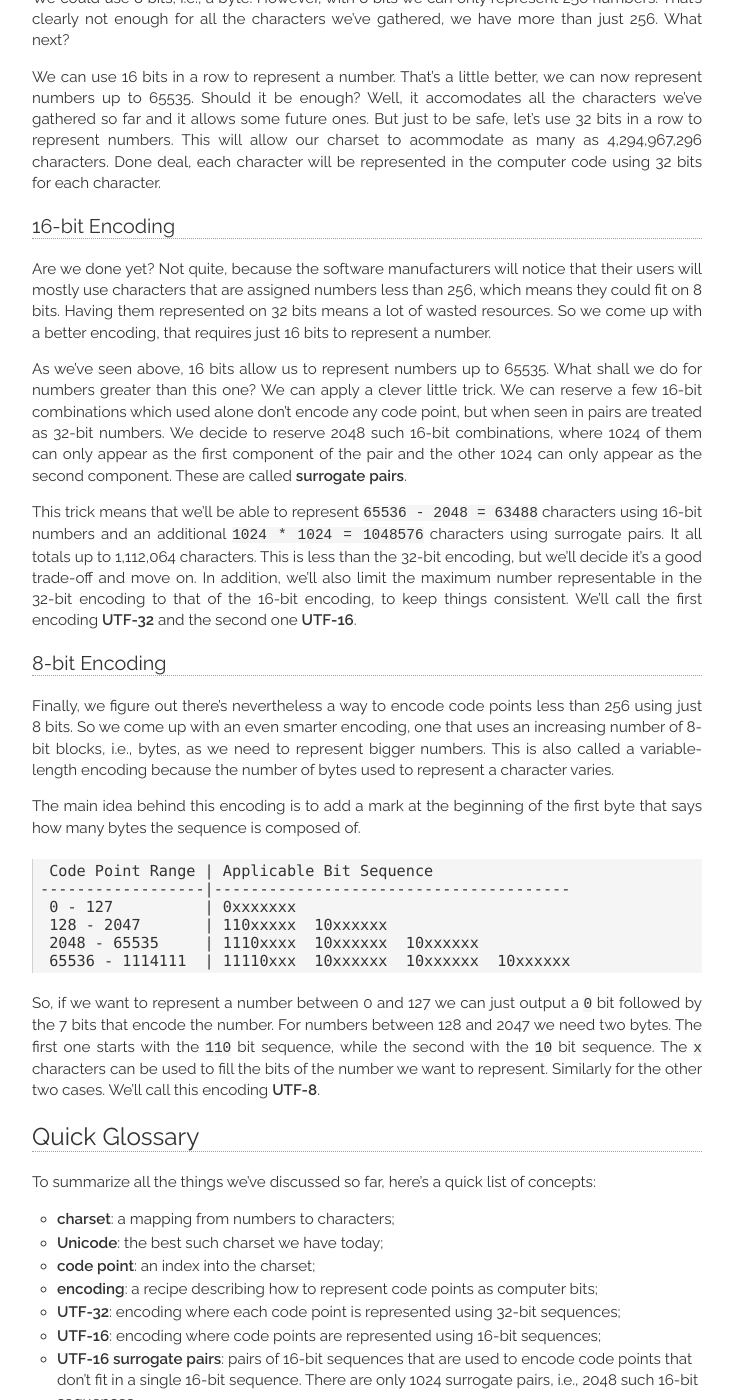
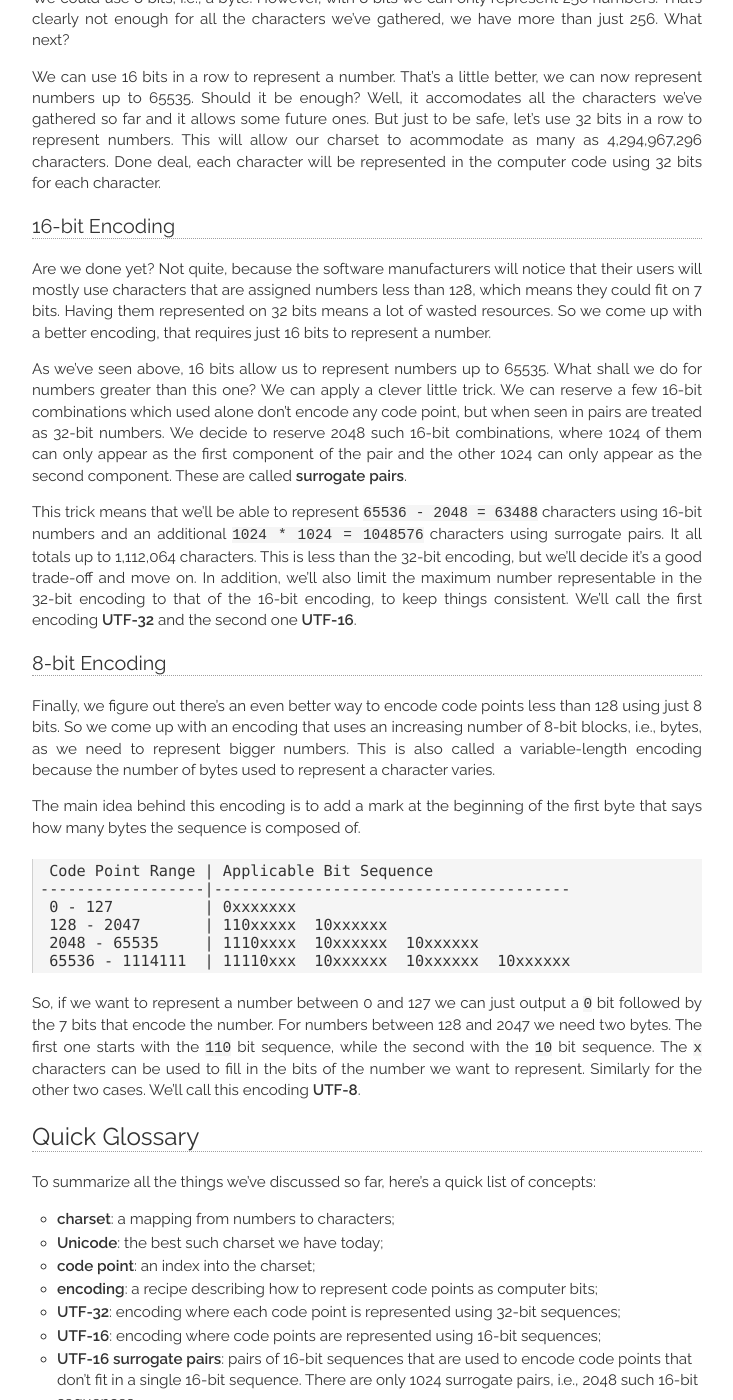
Before and after one commit to igstan/igstan.ro, a Jekyll site: the page built from _posts/2017-06-06-unicode-vs-utf-8.md, in a window 1280 px wide and 1400 px high, scrolled down 1251 px. Shown: the whole window, without its empty margins (273-1006 px from the left). Built offline with Jekyll 4.4.1, drawn with Linux system fonts in a browser that asks for light colours; some web fonts are replaced; Markdown is read by kramdown in place of the engine named in the settings; comment, search, counter and statistics services are not loaded.

Commit message:
Motivate UTF-8 by the need to efficiently encode 7-, not 8-, bit characters

````diff
--- a/_posts/2017-06-06-unicode-vs-utf-8.md
+++ b/_posts/2017-06-06-unicode-vs-utf-8.md
@@ -32,7 +32,7 @@ We can use 16 bits in a row to represent a number. That's a little better, we ca
 
 ### 16-bit Encoding
 
-Are we done yet? Not quite, because the software manufacturers will notice that their users will mostly use characters that are assigned numbers less than 256, which means they could fit on 8 bits. Having them represented on 32 bits means a lot of wasted resources. So we come up with a better encoding, that requires just 16 bits to represent a number.
+Are we done yet? Not quite, because the software manufacturers will notice that their users will mostly use characters that are assigned numbers less than 128, which means they could fit on 7 bits. Having them represented on 32 bits means a lot of wasted resources. So we come up with a better encoding, that requires just 16 bits to represent a number.
 
 As we've seen above, 16 bits allow us to represent numbers up to 65535. What shall we do for numbers greater than this one? We can apply a clever little trick. We can reserve a few 16-bit combinations which used alone don't encode any code point, but when seen in pairs are treated as 32-bit numbers. We decide to reserve 2048 such 16-bit combinations, where 1024 of them can only appear as the first component of the pair and the other 1024 can only appear as the second component. These are called <strong>surrogate pairs</strong>.
 
@@ -40,10 +40,9 @@ This trick means that we'll be able to represent `65536 - 2048 = 63488` characte
 
 ### 8-bit Encoding
 
-Finally, we figure out there's nevertheless a way to encode code points less than 256 using just 8 bits. So we come up with an even smarter encoding, one that uses an increasing number of 8-bit blocks, i.e., bytes, as we need to represent bigger numbers. This is also called a variable-length encoding because the number of bytes used to represent a character varies.
+Finally, we figure out there's an even better way to encode code points less than 128 using just 8 bits. So we come up with an encoding that uses an increasing number of 8-bit blocks, i.e., bytes, as we need to represent bigger numbers. This is also called a variable-length encoding because the number of bytes used to represent a character varies.
 
 The main idea behind this encoding is to add a mark at the beginning of the first byte that says how many bytes the sequence is composed of.
-
 
 ```
  Code Point Range | Applicable Bit Sequence
@@ -54,7 +53,7 @@ The main idea behind this encoding is to add a mark at the beginning of the firs
  65536 - 1114111  | 11110xxx  10xxxxxx  10xxxxxx  10xxxxxx
 ```
 
-So, if we want to represent a number between 0 and 127 we can just output a `0` bit followed by the 7 bits that encode the number. For numbers between 128 and 2047 we need two bytes. The first one starts with the `110` bit sequence, while the second with the `10` bit sequence. The `x` characters can be used to fill the bits of the number we want to represent. Similarly for the other two cases. We'll call this encoding <strong>UTF-8</strong>.
+So, if we want to represent a number between 0 and 127 we can just output a `0` bit followed by the 7 bits that encode the number. For numbers between 128 and 2047 we need two bytes. The first one starts with the `110` bit sequence, while the second with the `10` bit sequence. The `x` characters can be used to fill in the bits of the number we want to represent. Similarly for the other two cases. We'll call this encoding <strong>UTF-8</strong>.
 
 ## Quick Glossary
 
````
